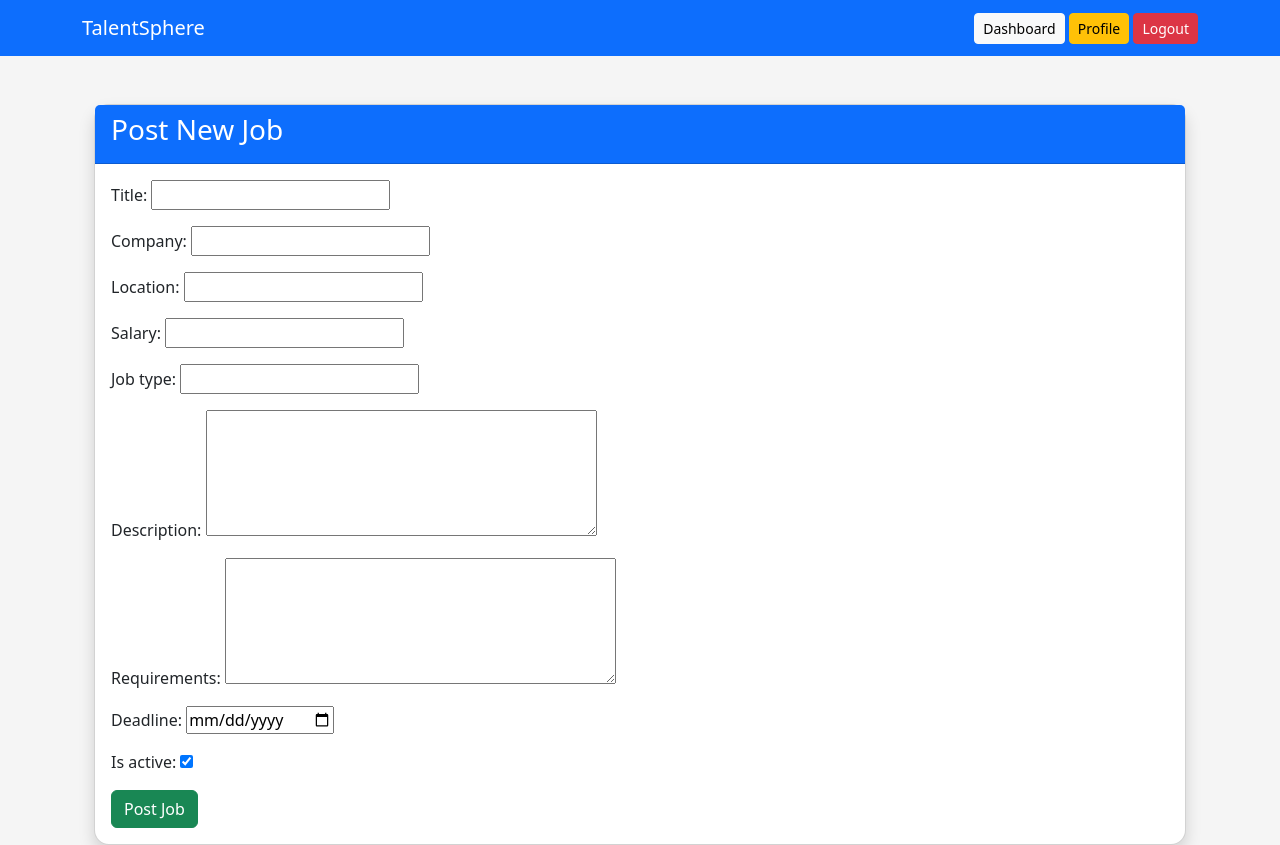
After one commit to Sriveena47/TalentSphere-Elevate, a Django app: page /recruiter/post-job/ in a window 1280 px wide. The commit adds this page. Run offline with Django 5.2, Linux system fonts and the light colour scheme; the visitor is signed in with stand-in values (Sample User, id 1).

Commit message:
Implement recruiter job management backend

```diff
--- a/milestone1/backend/accounts/urls.py
+++ b/milestone1/backend/accounts/urls.py
@@ -2,7 +2,8 @@ from django.urls import path
 from . import views
 
 urlpatterns = [
-    path('', views.home, name='home'),
-    path('login/', views.login_view, name='login'),
-    path('register/', views.register_view, name='register'),
+    path("", views.home, name="home"),
+    path("login/", views.login_view, name="login"),
+    path("register/", views.register_view, name="register"),
+    path("logout/", views.logout_view, name="logout"),
 ]
--- a/milestone1/backend/accounts/views.py
+++ b/milestone1/backend/accounts/views.py
@@ -3,7 +3,11 @@ from django.contrib.auth.models import User
 from django.contrib.auth import authenticate, login
 from .models import UserProfile
 from .forms import RegisterForm
+from django.contrib.auth import logout
 
+def logout_view(request):
+    logout(request)
+    return redirect("login")
 
 def home(request):
     return render(request, "accounts/home.html")
--- a/milestone1/backend/backend/settings.py
+++ b/milestone1/backend/backend/settings.py
@@ -128,3 +128,7 @@ MEDIA_ROOT = BASE_DIR / 'media'
 # Default primary key field type
 
 DEFAULT_AUTO_FIELD = 'django.db.models.BigAutoField'
+
+LOGIN_URL = "/login/"
+LOGIN_REDIRECT_URL = "/recruiter/dashboard/"
+LOGOUT_REDIRECT_URL = "/login/"
--- a/milestone1/backend/backend/urls.py
+++ b/milestone1/backend/backend/urls.py
@@ -4,15 +4,20 @@ from django.conf import settings
 from django.conf.urls.static import static
 
 urlpatterns = [
-    path('admin/', admin.site.urls),
+    path("admin/", admin.site.urls),
 
-    # Your module
-    path('', include('accounts.urls')),
+    # Accounts
+    path("", include("accounts.urls")),
 
-    # Your teammate's modules
-    path('candidate/', include('candidate.urls')),
-    path('recruiter/', include('recruiter.urls')),
+    # Candidate
+    path("candidate/", include("candidate.urls")),
+
+    # Recruiter
+    path("recruiter/", include("recruiter.urls")),
 ]
 
 if settings.DEBUG:
-    urlpatterns += static(settings.MEDIA_URL, document_root=settings.MEDIA_ROOT)
+    urlpatterns += static(
+        settings.MEDIA_URL,
+        document_root=settings.MEDIA_ROOT,
+    )
--- a/milestone1/backend/recruiter/admin.py
+++ b/milestone1/backend/recruiter/admin.py
@@ -1,4 +1,5 @@
 from django.contrib import admin
-from .models import RecruiterProfile
+from .models import RecruiterProfile, Job
 
 admin.site.register(RecruiterProfile)
+admin.site.register(Job)
--- a/milestone1/backend/recruiter/forms.py
+++ b/milestone1/backend/recruiter/forms.py
@@ -1,18 +1,31 @@
 from django import forms
-from .models import RecruiterProfile
+from .models import RecruiterProfile, Job
 
 
 class RecruiterProfileForm(forms.ModelForm):
     class Meta:
         model = RecruiterProfile
-        exclude = ['user']
+        fields = "__all__"
+
+
+class JobForm(forms.ModelForm):
+    class Meta:
+        model = Job
+
+        fields = [
+            "title",
+            "company",
+            "location",
+            "salary",
+            "job_type",
+            "description",
+            "requirements",
+            "deadline",
+            "is_active",
+        ]
 
         widgets = {
-            'recruiter_name': forms.TextInput(attrs={'class': 'form-control'}),
-            'company_name': forms.TextInput(attrs={'class': 'form-control'}),
-            'email': forms.EmailInput(attrs={'class': 'form-control'}),
-            'phone': forms.TextInput(attrs={'class': 'form-control'}),
-            'location': forms.TextInput(attrs={'class': 'form-control'}),
-            'company_description': forms.Textarea(attrs={'class': 'form-control', 'rows': 5}),
-            'company_logo': forms.ClearableFileInput(attrs={'class': 'form-control'}),
+            "deadline": forms.DateInput(attrs={"type": "date"}),
+            "description": forms.Textarea(attrs={"rows": 5}),
+            "requirements": forms.Textarea(attrs={"rows": 5}),
         }
--- a/milestone1/backend/recruiter/models.py
+++ b/milestone1/backend/recruiter/models.py
@@ -29,3 +29,33 @@ class RecruiterProfile(models.Model):
 
     def __str__(self):
         return self.company_name
+
+class Job(models.Model):
+
+    recruiter = models.ForeignKey(
+        User,
+        on_delete=models.CASCADE
+    )
+
+    title = models.CharField(max_length=200)
+
+    company = models.CharField(max_length=150)
+
+    location = models.CharField(max_length=100)
+
+    salary = models.CharField(max_length=100)
+
+    job_type = models.CharField(max_length=50)
+
+    description = models.TextField()
+
+    requirements = models.TextField()
+
+    deadline = models.DateField()
+
+    is_active = models.BooleanField(default=True)
+
+    created_at = models.DateTimeField(auto_now_add=True)
+
+    def __str__(self):
+        return self.title
--- a/milestone1/backend/recruiter/urls.py
+++ b/milestone1/backend/recruiter/urls.py
@@ -2,7 +2,10 @@ from django.urls import path
 from . import views
 
 urlpatterns = [
-    path('profile/', views.recruiter_profile, name='recruiter_profile'),
-    path('edit-profile/', views.edit_recruiter_profile, name='edit_recruiter_profile'),
+    path("profile/", views.recruiter_profile, name="recruiter_profile"),
+    path("edit-profile/", views.edit_recruiter_profile, name="edit_recruiter_profile"),
     path("dashboard/", views.dashboard, name="recruiter_dashboard"),
+    path("post-job/", views.post_job, name="post_job"),
+    path("edit-job/<int:job_id>/", views.edit_job, name="edit_job"),
+    path("delete-job/<int:job_id>/", views.delete_job, name="delete_job"),
 ]
--- a/milestone1/backend/recruiter/views.py
+++ b/milestone1/backend/recruiter/views.py
@@ -1,36 +1,150 @@
 from django.shortcuts import render, redirect
-from .models import RecruiterProfile
-from .forms import RecruiterProfileForm
+from django.contrib.auth.decorators import login_required
+
+from .models import RecruiterProfile, Job
+from .forms import RecruiterProfileForm, JobForm
 
 
+@login_required
 def recruiter_profile(request):
     profile = RecruiterProfile.objects.first()
-    return render(request, "recruiter/profile.html", {"profile": profile})
+
+    return render(
+        request,
+        "recruiter/profile.html",
+        {
+            "profile": profile
+        },
+    )
 
 
+@login_required
 def edit_recruiter_profile(request):
     profile = RecruiterProfile.objects.first()
 
     if request.method == "POST":
+
         form = RecruiterProfileForm(
             request.POST,
             request.FILES,
-            instance=profile
+            instance=profile,
         )
 
         if form.is_valid():
+
             form.save()
+
             return redirect("recruiter_profile")
 
     else:
+
         form = RecruiterProfileForm(instance=profile)
 
     return render(
         request,
         "recruiter/edit_profile.html",
-        {"form": form}
+        {
+            "form": form
+        },
     )
 
 
+@login_required
 def dashboard(request):
-    return render(request, "recruiter/dashboard.html")
+
+    active_jobs = Job.objects.filter(
+        recruiter=request.user,
+        is_active=True
+    ).count()
+
+    jobs = Job.objects.filter(
+        recruiter=request.user
+    ).order_by("-created_at")
+
+    context = {
+        "active_jobs": active_jobs,
+        "jobs": jobs,
+    }
+
+    return render(
+        request,
+        "recruiter/dashboard.html",
+        context,
+    )
+
+
+@login_required
+def post_job(request):
+
+    if request.method == "POST":
+
+        form = JobForm(request.POST)
+
+        if form.is_valid():
+
+            job = form.save(commit=False)
+
+            # Assign logged-in recruiter
+            job.recruiter = request.user
+
+            job.save()
+
+            return redirect("recruiter_dashboard")
+
+    else:
+
+        form = JobForm()
+
+    return render(
+        request,
+        "recruiter/post_job.html",
+        {
+            "form": form
+        },
+    )
+
+@login_required
+def edit_job(request, job_id):
+
+    job = Job.objects.get(
+        id=job_id,
+        recruiter=request.user
+    )
+
+    if request.method == "POST":
+
+        form = JobForm(
+            request.POST,
+            instance=job
+        )
+
+        if form.is_valid():
+
+            form.save()
+
+            return redirect("recruiter_dashboard")
+
+    else:
+
+        form = JobForm(instance=job)
+
+    return render(
+        request,
+        "recruiter/post_job.html",
+        {
+            "form": form
+        },
+    )
+
+
+@login_required
+def delete_job(request, job_id):
+
+    job = Job.objects.get(
+        id=job_id,
+        recruiter=request.user
+    )
+
+    job.delete()
+
+    return redirect("recruiter_dashboard")
--- a/milestone1/backend/templates/base.html
+++ b/milestone1/backend/templates/base.html
@@ -17,9 +17,17 @@
         <a class="navbar-brand" href="#">TalentSphere</a>
 
         <div class="ms-auto">
-            <a href="#" class="btn btn-light btn-sm">Dashboard</a>
-            <a href="#" class="btn btn-warning btn-sm">Profile</a>
-            <a href="#" class="btn btn-danger btn-sm">Logout</a>
+            <a href="{% url 'recruiter_dashboard' %}" class="btn btn-light btn-sm">
+    Dashboard
+</a>
+
+<a href="{% url 'recruiter_profile' %}" class="btn btn-warning btn-sm">
+    Profile
+</a>
+
+<a href="{% url 'logout' %}" class="btn btn-danger btn-sm">
+    Logout
+</a>
         </div>
     </div>
 </nav>
--- /dev/null
+++ b/milestone1/backend/templates/recruiter/post_job.html
@@ -0,0 +1,35 @@
+{% extends "base.html" %}
+
+{% block content %}
+
+<div class="container mt-5">
+
+    <div class="card shadow">
+
+        <div class="card-header bg-primary text-white">
+
+            <h3>Post New Job</h3>
+
+        </div>
+
+        <div class="card-body">
+
+            <form method="POST">
+
+                {% csrf_token %}
+
+                {{ form.as_p }}
+
+                <button type="submit" class="btn btn-success">
+                    Post Job
+                </button>
+
+            </form>
+
+        </div>
+
+    </div>
+
+</div>
+
+{% endblock %}
```
Also changed, not shown: milestone1/backend/templates/recruiter/dashboard.html (+53 -69 lines), milestone1/backend/recruiter/migrations/0003_job.py (added).
